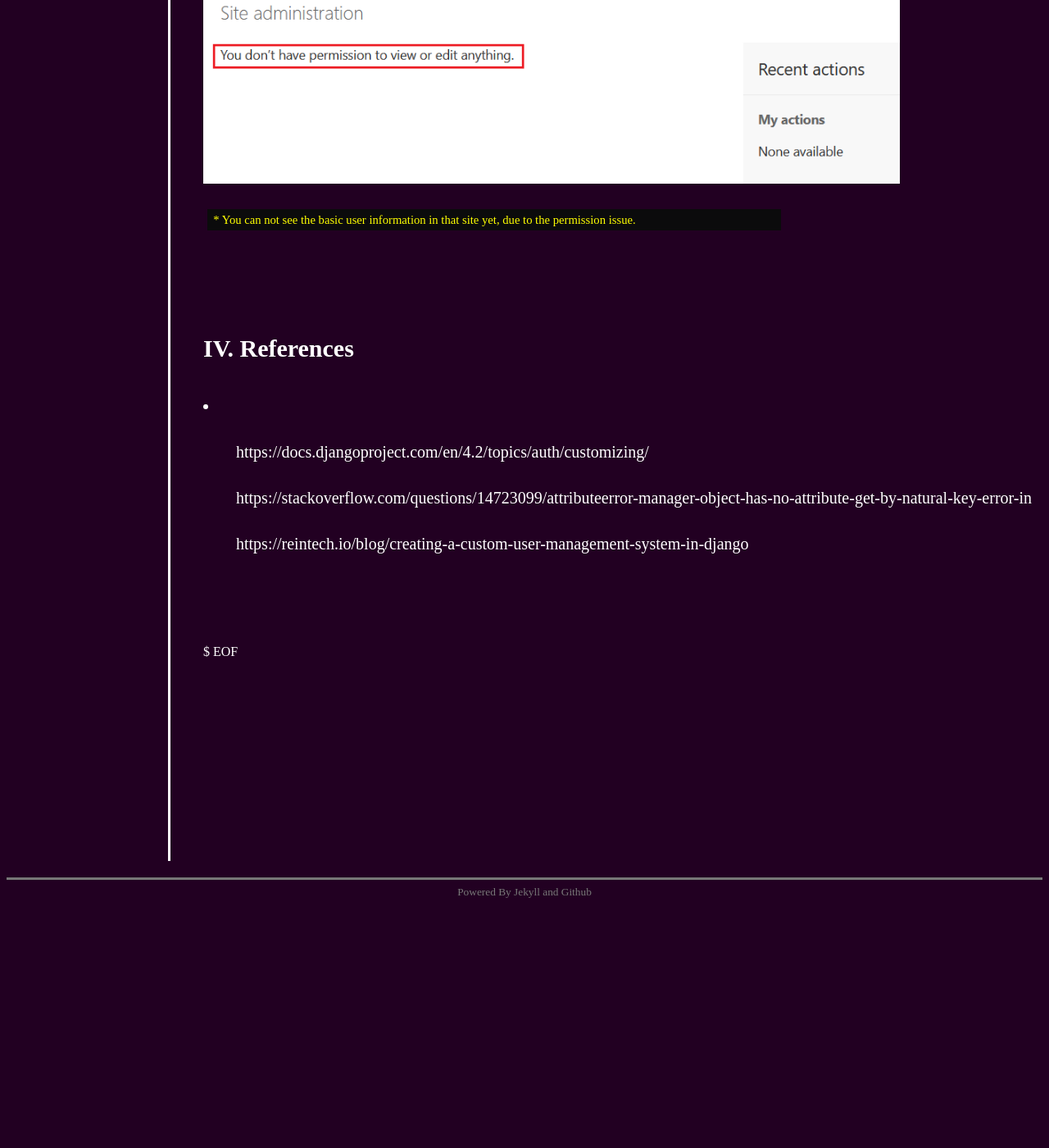
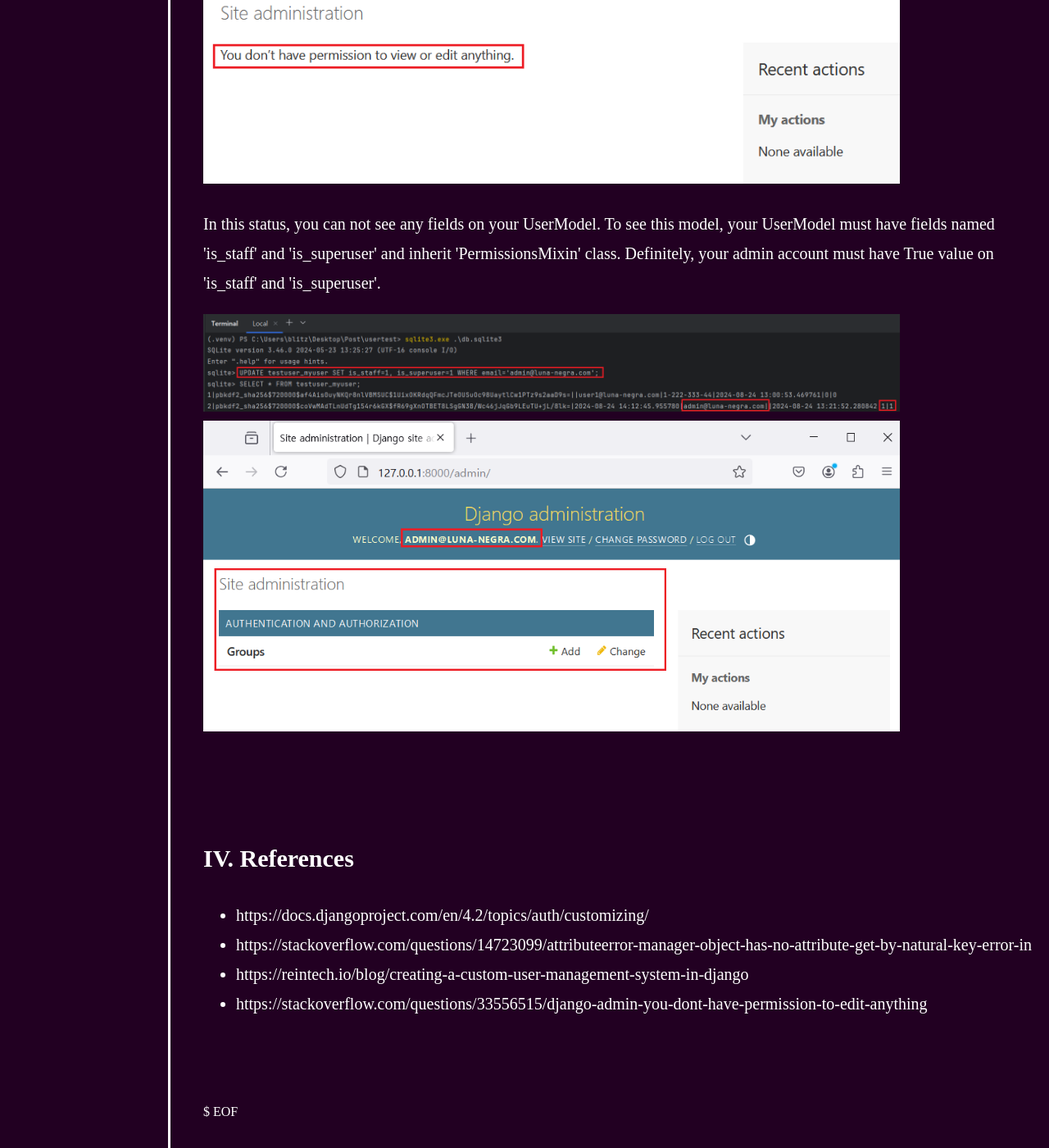
Before and after one commit to luna-negra/luna-negra.github.io, a Jekyll site: the page built from _posts/django/basic usage/2024-08-24-basic-usage-of-abstractbaseuser-for-custom-usermodel.md, in a window 1280 px wide and 1400 px high, scrolled down 10945 px. Shown: the whole window at 82% size. Built offline with Jekyll 4.4.1, drawn with Linux system fonts in a browser that asks for light colours; before the commit the page ends 12056 px from its top, so only the background shows below that; some of the changed text lies outside the part shown.

Commit message:
Main: 2024.08.24 - Edit, django#11
- Edit: edit contents

```diff
--- a/_posts/django/basic usage/2024-08-24-basic-usage-of-abstractbaseuser-for-custom-usermodel.md
+++ b/_posts/django/basic usage/2024-08-24-basic-usage-of-abstractbaseuser-for-custom-usermodel.md
@@ -218,17 +218,23 @@ Let me edit 'MyUser' and try to log in with admin account again.
 ![img.png](../../../assets/imgs/django/basic%20usage/basic-usage-of-abstractbaseuser-for-custom-usermodel/img16.png)
 ![img.png](../../../assets/imgs/django/basic%20usage/basic-usage-of-abstractbaseuser-for-custom-usermodel/img17.png)
 
-{% highlight ruby %}
-#  * You can not see the basic user information in that site yet, due to the permission issue.
-{% endhighlight %}
+<p>
+In this status, you can not see any fields on your UserModel.
+To see this model, your UserModel must have fields named 'is_staff' and 'is_superuser' and inherit 'PermissionsMixin' class.
+Definitely, your admin account must have True value on 'is_staff' and 'is_superuser'.
+</p>
+
+![img.png](../../../assets/imgs/django/basic%20usage/basic-usage-of-abstractbaseuser-for-custom-usermodel/img18.png)
+![img.png](../../../assets/imgs/django/basic%20usage/basic-usage-of-abstractbaseuser-for-custom-usermodel/img19.png)
 
 
 <br><br>
 ## <span id="ctn4">IV. References</span>
 <p>
-  <li>
-    <ul><a href="https://docs.djangoproject.com/en/4.2/topics/auth/customizing/" target="_blank">https://docs.djangoproject.com/en/4.2/topics/auth/customizing/</a></ul>
-    <ul><a href="https://stackoverflow.com/questions/14723099/attributeerror-manager-object-has-no-attribute-get-by-natural-key-error-in" target="_blank">https://stackoverflow.com/questions/14723099/attributeerror-manager-object-has-no-attribute-get-by-natural-key-error-in</a></ul>
-    <ul><a href="https://reintech.io/blog/creating-a-custom-user-management-system-in-django" target="_blank">https://reintech.io/blog/creating-a-custom-user-management-system-in-django</a></ul>
-  </li>
+  <ul>
+    <li><a href="https://docs.djangoproject.com/en/4.2/topics/auth/customizing/" target="_blank">https://docs.djangoproject.com/en/4.2/topics/auth/customizing/</a></li>
+    <li><a href="https://stackoverflow.com/questions/14723099/attributeerror-manager-object-has-no-attribute-get-by-natural-key-error-in" target="_blank">https://stackoverflow.com/questions/14723099/attributeerror-manager-object-has-no-attribute-get-by-natural-key-error-in</a></li>
+    <li><a href="https://reintech.io/blog/creating-a-custom-user-management-system-in-django" target="_blank">https://reintech.io/blog/creating-a-custom-user-management-system-in-django</a></li>
+    <li><a href="https://stackoverflow.com/questions/33556515/django-admin-you-dont-have-permission-to-edit-anything" target="_blank">https://stackoverflow.com/questions/33556515/django-admin-you-dont-have-permission-to-edit-anything</a></li>
+  </ul>
 </p>
```
Also changed, not shown: other parts of _posts/django/basic usage/2024-08-24-basic-usage-of-abstractbaseuser-for-custom-usermodel.md (+1 -1 lines), assets/imgs/django/basic usage/basic-usage-of-abstractbaseuser-for-custom-usermodel/img18.png (added), assets/imgs/django/basic usage/basic-usage-of-abstractbaseuser-for-custom-usermodel/img19.png (added).
